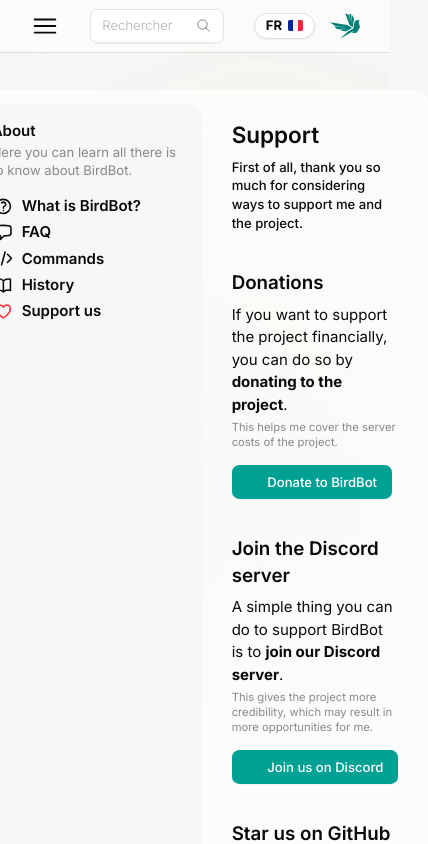
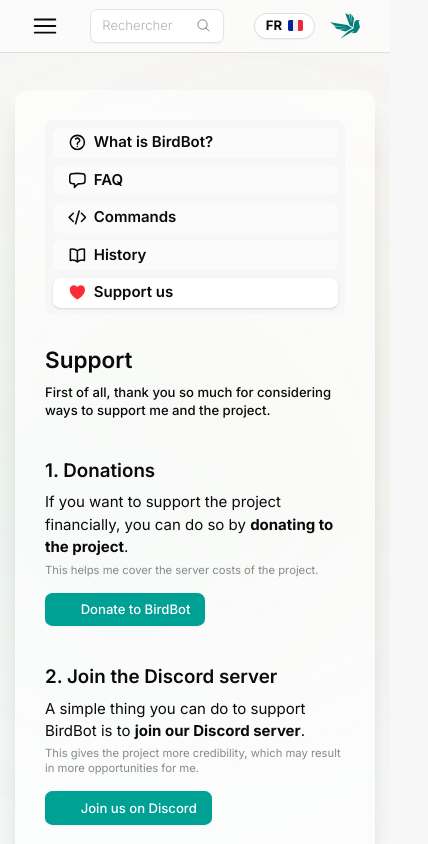
Before and after one commit to dFuZer/birdbot, a Next.js app in the folder website/: page /about/support in a window 390 px wide. Shown: the top 844 px of the page, 428 px wide, since content can reach past the window. Built offline with nearby package versions, Linux system fonts and the light colour scheme; some icons are missing; a web font is replaced by a local one.

Commit message:
style(website): improve responsive in about page

```diff
--- a/website/src/components/pages/AboutPage/AboutLayout.tsx
+++ b/website/src/components/pages/AboutPage/AboutLayout.tsx
@@ -1,11 +1,41 @@
-import {
-    BookOpenIcon,
-    ChatBubbleLeftIcon,
-    CodeBracketIcon,
-    HeartIcon,
-    QuestionMarkCircleIcon,
-} from "@heroicons/react/24/outline";
+import { BookOpenIcon, ChatBubbleLeftIcon, CodeBracketIcon, QuestionMarkCircleIcon } from "@heroicons/react/24/outline";
+import { HeartIcon } from "@heroicons/react/24/solid";
 import Link from "next/link";
+import AboutPageMobileNavLinks from "./AboutPageMobileNavLinks";
+
+type Link = {
+    href: string;
+    label: string;
+    icon: React.ReactNode;
+};
+
+export const ABOUT_PAGE_LINKS: Link[] = [
+    {
+        href: "/about",
+        label: "What is BirdBot?",
+        icon: <QuestionMarkCircleIcon className="size-5 min-h-max min-w-max stroke-2" />,
+    },
+    {
+        href: "/about/faq",
+        label: "FAQ",
+        icon: <ChatBubbleLeftIcon className="size-5 min-h-max min-w-max stroke-2" />,
+    },
+    {
+        href: "/about/commands",
+        label: "Commands",
+        icon: <CodeBracketIcon className="size-5 min-h-max min-w-max stroke-2" />,
+    },
+    {
+        href: "/about/history",
+        label: "History",
+        icon: <BookOpenIcon className="size-5 min-h-max min-w-max stroke-2" />,
+    },
+    {
+        href: "/about/support",
+        label: "Support us",
+        icon: <HeartIcon className="size-5 min-h-max min-w-max stroke-2 text-red-500" />,
+    },
+];
 
 export default function AboutLayout({
     children,
@@ -15,43 +45,24 @@
     return (
         <div className="flex min-h-screen justify-center px-4 py-10">
             <div className="flex max-w-4xl flex-1 gap-4 rounded-xl bg-white/70 p-4 pb-6 shadow-xl">
-                <div className="h-full w-[15rem] rounded-xl bg-neutral-50 p-4">
+                <div className="hidden h-full w-[15rem] rounded-xl bg-neutral-50 p-4 md:block">
                     <h2 className="text-base font-semibold">About</h2>
                     <p className="text-sm text-neutral-600">Here you can learn all there is to know about BirdBot.</p>
                     <nav className="mt-4 flex flex-col gap-1 font-semibold">
-                        <Link className="flex items-center gap-2" href="/about">
-                            <span className="flex w-6 justify-center">
-                                <QuestionMarkCircleIcon className="size-5 stroke-2" />
-                            </span>
-                            <span>What is BirdBot?</span>
-                        </Link>
-                        <Link className="flex items-center gap-2" href="/about/faq">
-                            <span className="flex w-6 justify-center">
-                                <ChatBubbleLeftIcon className="size-5 stroke-2" />
-                            </span>
-                            <span>FAQ</span>
-                        </Link>
-                        <Link className="flex items-center gap-2" href="/about/commands">
-                            <span className="flex w-6 justify-center">
-                                <CodeBracketIcon className="size-5 stroke-2" />
-                            </span>
-                            <span>Commands</span>
-                        </Link>
-                        <Link className="flex items-center gap-2" href="/about/history">
-                            <span className="flex w-6 justify-center">
-                                <BookOpenIcon className="size-5 stroke-2" />
-                            </span>
-                            <span>History</span>
-                        </Link>
-                        <Link className="flex items-center gap-2" href="/about/support">
-                            <span className="flex w-6 justify-center">
-                                <HeartIcon className="size-5 stroke-2 text-red-500" />
-                            </span>
-                            <span className="">Support us</span>
-                        </Link>
+                        {ABOUT_PAGE_LINKS.map((link) => (
+                            <Link className="flex items-center gap-2" href={link.href} key={link.href}>
+                                {link.icon}
+                                <span>{link.label}</span>
+                            </Link>
+                        ))}
                     </nav>
                 </div>
-                <div className="flex-1 p-4">{children}</div>
+                <div className="flex flex-1 flex-col gap-4 p-4">
+                    <nav className="mb-4 grid grid-cols-1 gap-2 rounded-md bg-neutral-50 p-2 font-semibold sm:grid-cols-2 md:hidden">
+                        <AboutPageMobileNavLinks />
+                    </nav>
+                    {children}
+                </div>
             </div>
         </div>
     );
--- a/website/src/components/pages/AboutPage/AboutPage.tsx
+++ b/website/src/components/pages/AboutPage/AboutPage.tsx
@@ -13,7 +13,7 @@
                 <strong>BirdBot is an automated player that plays BombParty.</strong>
             </p>
             <p className="mt-4">While it looks like pointless cheating, playing against BirdBot has several advantages.</p>
-            <ul className="mt-4 list-disc space-y-2 md:ml-4">
+            <ul className="mt-4 ml-4 list-disc space-y-2">
                 <li>
                     First of all, playing against BirdBot is a great way to <strong>practice your skills</strong>. BirdBot will
                     never lose, so you can <strong>focus on your own gameplay</strong>.
--- /dev/null
+++ b/website/src/components/pages/AboutPage/AboutPageMobileNavLinks.tsx
@@ -0,0 +1,23 @@
+"use client";
+
+import Link from "next/link";
+import { usePathname } from "next/navigation";
+import { ABOUT_PAGE_LINKS } from "./AboutLayout";
+
+export default function AboutPageMobileNavLinks() {
+    const pathname = usePathname();
+    const isActive = (href: string) => pathname === href;
+
+    return ABOUT_PAGE_LINKS.map((link) => (
+        <Link
+            className={`flex flex-1 items-center gap-2 truncate rounded-md px-4 py-1 text-nowrap ${
+                isActive(link.href) ? "bg-white shadow" : "bg-white/60"
+            }`}
+            href={link.href}
+            key={link.href}
+        >
+            {link.icon}
+            <span>{link.label}</span>
+        </Link>
+    ));
+}
--- a/website/src/components/pages/AboutPage/SupportPage.tsx
+++ b/website/src/components/pages/AboutPage/SupportPage.tsx
@@ -10,7 +10,7 @@
             <p className="mt-2 text-sm font-medium">
                 First of all, thank you so much for considering ways to support me and the project.
             </p>
-            <h2 className="mt-10 text-xl font-semibold">Donations</h2>
+            <h2 className="mt-10 text-xl font-semibold">1. Donations</h2>
             <p className="mt-2">
                 If you want to support the project financially, you can do so by <strong>donating to the project</strong>.
             </p>
@@ -19,7 +19,7 @@
                 <SiPaypal className="fill-white" />
                 <span>Donate to BirdBot</span>
             </Link>
-            <h2 className="mt-10 text-xl font-semibold">Join the Discord server</h2>
+            <h2 className="mt-10 text-xl font-semibold">2. Join the Discord server</h2>
             <p className="mt-2">
                 A simple thing you can do to support BirdBot is to <strong>join our Discord server</strong>.
             </p>
@@ -30,7 +30,7 @@
                 <SiDiscord className="fill-white" />
                 <span>Join us on Discord</span>
             </Link>
-            <h2 className="mt-10 text-xl font-semibold">Star us on GitHub</h2>
+            <h2 className="mt-10 text-xl font-semibold">3. Star us on GitHub</h2>
             <p className="mt-2">
                 If you like BirdBot, you can <strong>star the repository on GitHub</strong>.
             </p>
```
